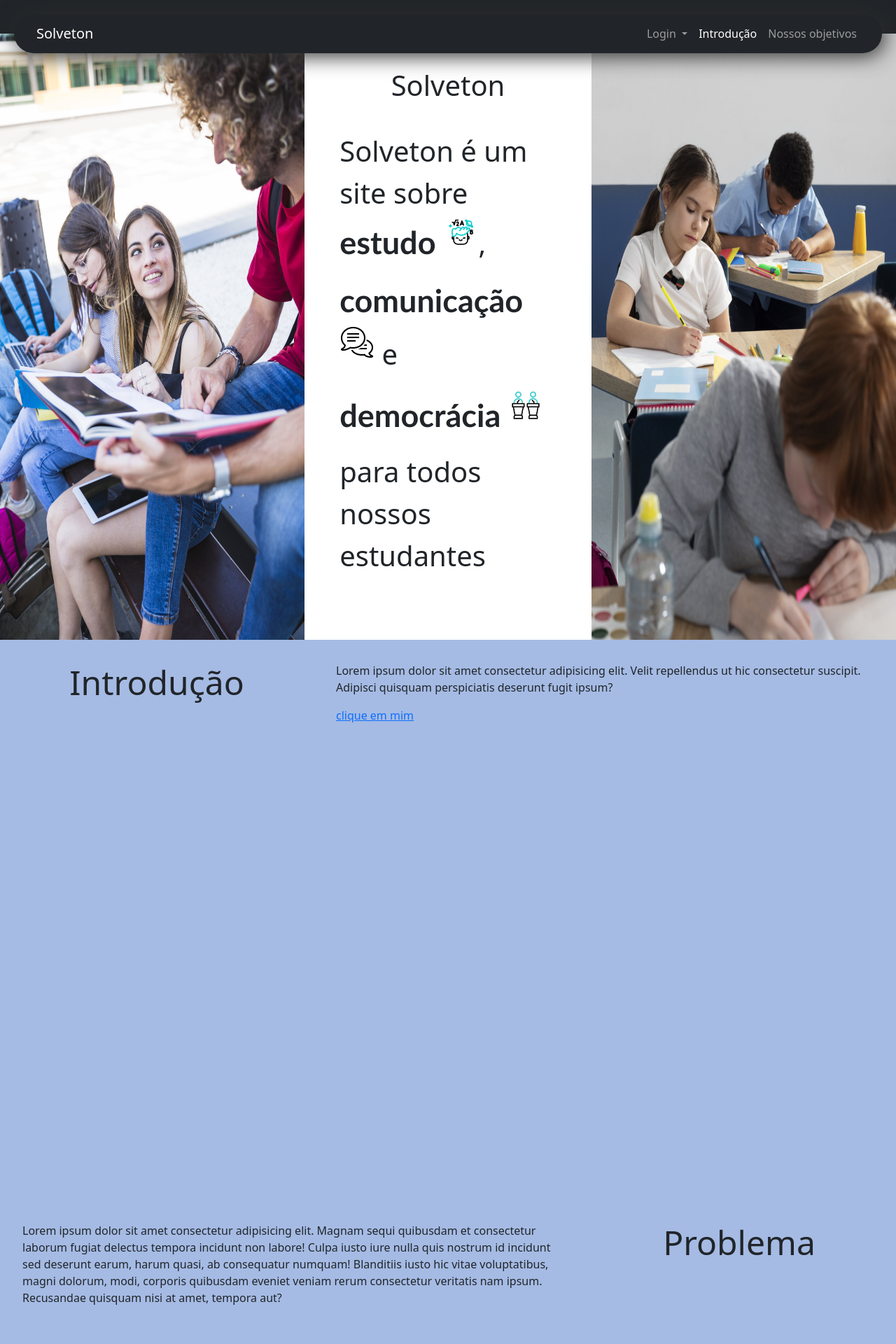
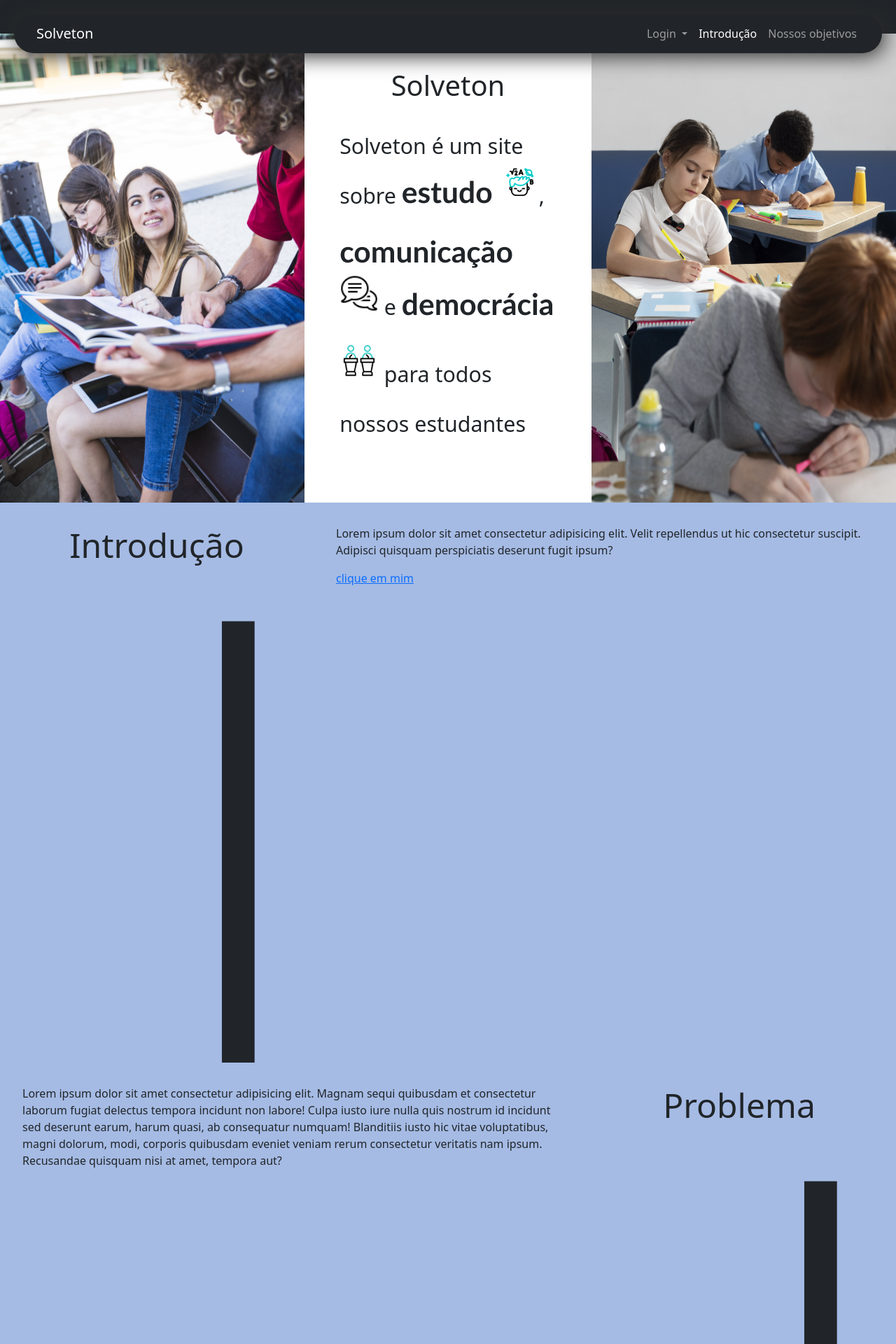
Before and after one commit to carlosnacamura/solveton, a PHP site: page / in a window 1280 px wide; the page is wider, and only the part inside the window is pictured. Shown: the top 1920 px of that part at 70% size. Run offline with PHP 8.4, Linux system fonts and the light colour scheme.

Commit message:
Modificações/ Coloquei barra vertical por baixo dos titulos

```diff
--- a/1efeito/1efeito.css
+++ b/1efeito/1efeito.css
@@ -25,7 +25,7 @@
   position: relative;
 }
 /* body > *:not(header):nth-child(even) */
-main *:nth-child(even){
+main *:nth-child(even) {
   flex-direction: row-reverse;
 }
 section > * {
@@ -35,6 +35,13 @@
   min-width: 35%;
   height: fit-content;
   text-align: center;
+  background-color: rgb(165, 187, 228);
+}
+section .s-title::after {
+  content: "|";
+  position: absolute;
+  margin: -170px 0px 0px -60px;
+  font-size: 80vh;
 }
 section .s-title h1 {
   font-size: 3rem;
@@ -51,7 +58,7 @@
 }
 
 @supports (animation-timeline: view(-160% 80%)) {
-  section .s-title{
+  section .s-title {
     animation-timeline: view(-160% 80%);
     animation-name: descida;
     animation-timing-function: linear;
@@ -60,7 +67,7 @@
 }
 
 @supports not (animation-timeline: view(-160% 80%)) {
-  section .s-title{
+  section .s-title {
     position: sticky;
     top: 10%;
     /* background-color: blue; */
--- a/css/style.css
+++ b/css/style.css
@@ -37,14 +37,14 @@
 .presentation h1 {
     text-align: center;
 }
-.presentation p,strong {
-    font-size: 40px;
+.presentation p {
+    font-size: 190%;
 }
 .presentation strong {
     transition: 1s;
     font-family: 'Gill Sans', 'Gill Sans MT', Calibri, 'Trebuchet MS', sans-serif;
-    font-size: 45px;
+    font-size: 140%;
 }
 img.icons {
-    width: 50px;
+    width: 18%;
 }
```
